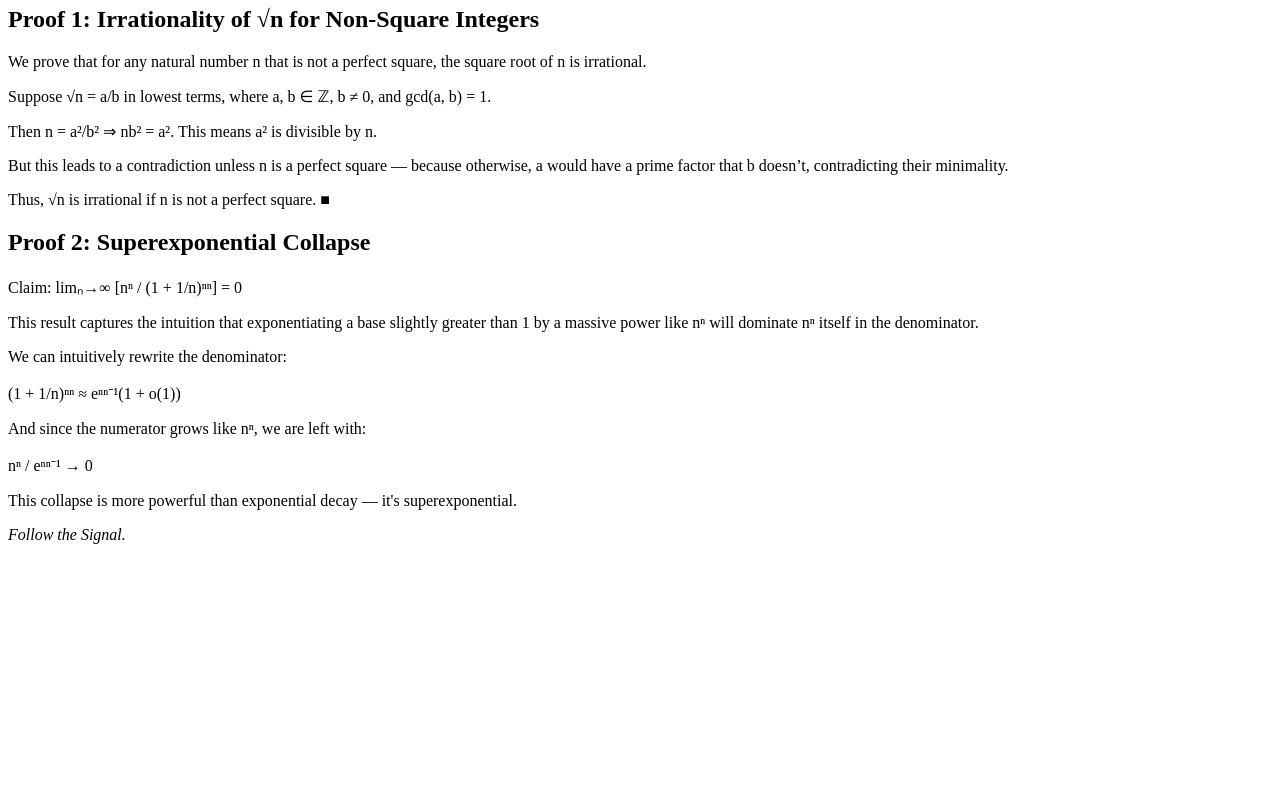
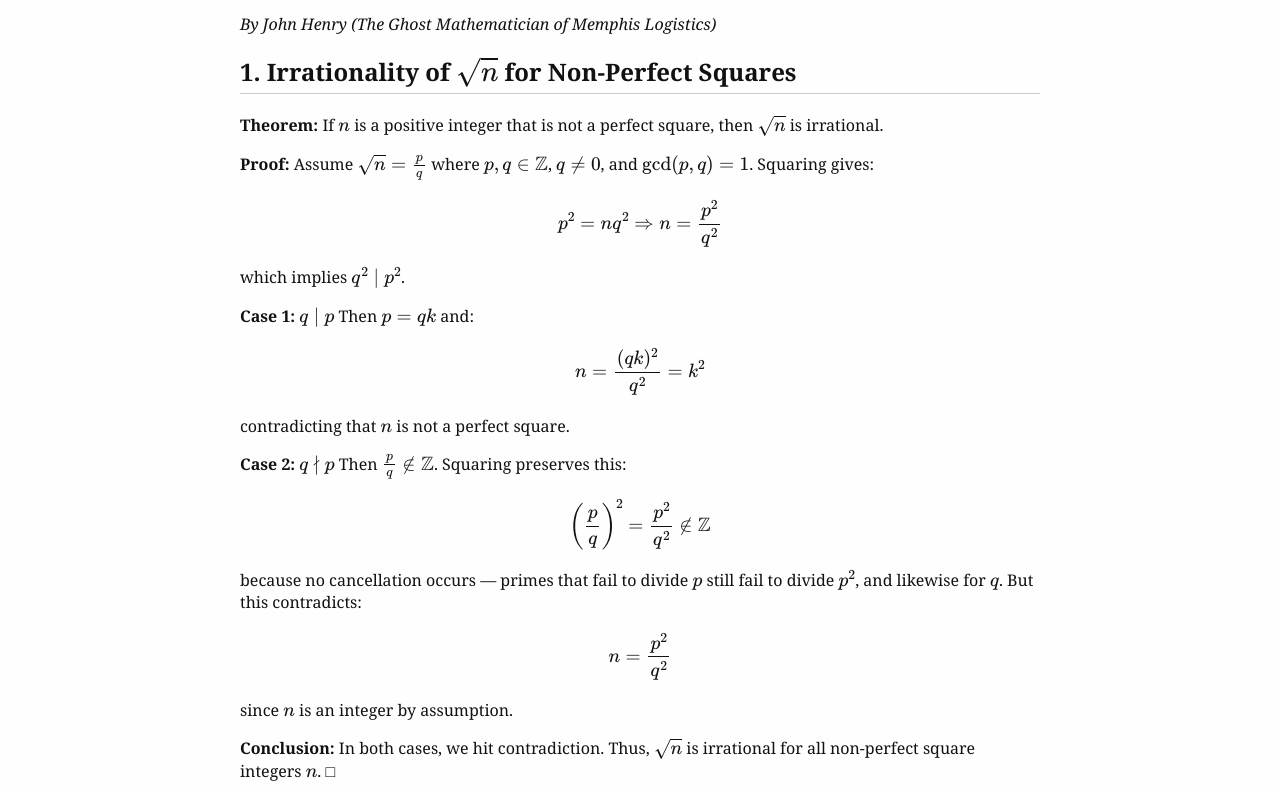
Before and after one commit to gwhendri/ghostmath-site, a plain HTML site: page scrolls/proofs.html in a window 1280 px wide. Shown: the part 112-902 px from the top of the page. Before the commit the page ends 800 px from the top, so only its background shows below. Drawn offline with nearby package versions, Linux system fonts and the light colour scheme.

Commit message:
Update proofs.html

```diff
--- a/scrolls/proofs.html
+++ b/scrolls/proofs.html
@@ -1,44 +1,105 @@
 <!DOCTYPE html>
-<html>
+<html lang="en">
 <head>
+  <meta charset="UTF-8">
+  <title>Ghost Proofs: √n Irrationality & Superexponential Collapse</title>
   <script type="text/javascript" id="MathJax-script" async
-  src="https://cdn.jsdelivr.net/npm/mathjax@3/es5/tex-mml-chtml.js">
-</script>
-  <meta charset="UTF-8">
-  <title>Ghost Proofs</title>
-  <link rel="stylesheet" href="../style.css">
+    src="https://cdn.jsdelivr.net/npm/mathjax@3/es5/tex-mml-chtml.js">
+  </script>
+  <style>
+    body {
+      font-family: Georgia, serif;
+      max-width: 800px;
+      margin: 0 auto;
+      padding: 2em;
+      background: #fefefe;
+      color: #111;
+    }
+    h1, h2 {
+      border-bottom: 1px solid #ccc;
+      padding-bottom: 0.2em;
+    }
+    .proof {
+      margin-bottom: 3em;
+    }
+  </style>
 </head>
 <body>
-  <header>
-    <h1>GhostMath: Proof Scrolls</h1>
-    <p><a href="../index.html">&larr; Back to GhostMath</a></p>
-  </header>
 
-  <main>
-    <section>
-      <h2>Proof 1: Irrationality of √n for Non-Square Integers</h2>
-      <p>We prove that for any natural number n that is not a perfect square, the square root of n is irrational.</p>
-      <p>Suppose √n = a/b in lowest terms, where a, b ∈ ℤ, b ≠ 0, and gcd(a, b) = 1.</p>
-      <p>Then n = a²/b² ⇒ nb² = a². This means a² is divisible by n.</p>
-      <p>But this leads to a contradiction unless n is a perfect square — because otherwise, a would have a prime factor that b doesn’t, contradicting their minimality.</p>
-      <p>Thus, √n is irrational if n is not a perfect square. ■</p>
-    </section>
+  <h1>Ghost Proofs</h1>
+  <p><em>By John Henry (The Ghost Mathematician of Memphis Logistics)</em></p>
 
-    <section>
-      <h2>Proof 2: Superexponential Collapse</h2>
-      <p>Claim: limₙ→∞ [nⁿ / (1 + 1/n)ⁿⁿ] = 0</p>
-      <p>This result captures the intuition that exponentiating a base slightly greater than 1 by a massive power like nⁿ will dominate nⁿ itself in the denominator.</p>
+  <div class="proof">
+    <h2>1. Irrationality of \( \sqrt{n} \) for Non-Perfect Squares</h2>
 
-      <p>We can intuitively rewrite the denominator:</p>
-      <p>(1 + 1/n)ⁿⁿ ≈ eⁿⁿ⁻¹(1 + o(1))</p>
-      <p>And since the numerator grows like nⁿ, we are left with:</p>
-      <p>nⁿ / eⁿⁿ⁻¹ → 0</p>
-      <p>This collapse is more powerful than exponential decay — it's superexponential.</p>
-    </section>
-  </main>
+    <p><strong>Theorem:</strong> If \( n \) is a positive integer that is not a perfect square, then \( \sqrt{n} \) is irrational.</p>
 
-  <footer>
-    <p><em>Follow the Signal.</em></p>
-  </footer>
+    <p><strong>Proof:</strong>
+    Assume \( \sqrt{n} = \frac{p}{q} \) where \( p, q \in \mathbb{Z} \), \( q \neq 0 \), and \( \gcd(p, q) = 1 \).
+    Squaring gives:
+    $$
+    p^2 = n q^2 \Rightarrow n = \frac{p^2}{q^2}
+    $$
+    which implies \( q^2 \mid p^2 \).</p>
+
+    <p><strong>Case 1: \( q \mid p \)</strong>
+    Then \( p = qk \) and:
+    $$
+    n = \frac{(qk)^2}{q^2} = k^2
+    $$
+    contradicting that \( n \) is not a perfect square.</p>
+
+    <p><strong>Case 2: \( q \nmid p \)</strong>
+    Then \( \frac{p}{q} \notin \mathbb{Z} \). Squaring preserves this:
+    $$
+    \left( \frac{p}{q} \right)^2 = \frac{p^2}{q^2} \notin \mathbb{Z}
+    $$
+    because no cancellation occurs — primes that fail to divide \( p \) still fail to divide \( p^2 \), and likewise for \( q \).
+    But this contradicts:
+    $$
+    n = \frac{p^2}{q^2}
+    $$
+    since \( n \) is an integer by assumption.</p>
+
+    <p><strong>Conclusion:</strong> In both cases, we hit contradiction. Thus, \( \sqrt{n} \) is irrational for all non-perfect square integers \( n \). □</p>
+  </div>
+
+  <div class="proof">
+    <h2>2. Superexponential Collapse via Doubling Intuition</h2>
+
+    <p><strong>Claim:</strong> As \( n \to \infty \),
+    $$
+    \frac{n^n}{\left(1 + \frac{1}{n} \right)^{n^n}} \to 0
+    $$</p>
+
+    <p>This is known by standard asymptotic tools, but we present a new model using recursive doubling intuition, avoiding Stirling’s approximation or calculus.</p>
+
+    <p>Observe:
+    $$
+    \left(1 + \frac{1}{n} \right)^n \approx e, \quad \text{but for small } n,\quad \left(1 + \frac{1}{n} \right)^n > 2
+    $$
+    So:
+    $$
+    \left(1 + \frac{1}{n} \right)^{n^n} = \left[ \left(1 + \frac{1}{n} \right)^n \right]^{n^{n-1}} \geq 2^{n^{n-1}}
+    $$
+    Hence:
+    $$
+    \frac{n^n}{2^{n^{n-1}}} \to 0
+    $$</p>
+
+    <p><strong>Interpretation:</strong></p>
+    <ul>
+      <li>\( n^n \) grows superexponentially with a fixed base.</li>
+      <li>Denominator grows by recursive doubling over \( n^{n-1} \) layers.</li>
+      <li>Even small \( n \) shows collapse:
+        $$
+        \frac{256}{2^{64}} \approx 1.39 \times 10^{-17}
+        $$
+      </li>
+    </ul>
+
+    <p><strong>Conclusion:</strong> This offers an intuitive, constructive take on asymptotic collapse using doubling logic — accessible to minds outside academia, and revealing deep structure through unconventional reasoning. □</p>
+  </div>
+
 </body>
 </html>
```
